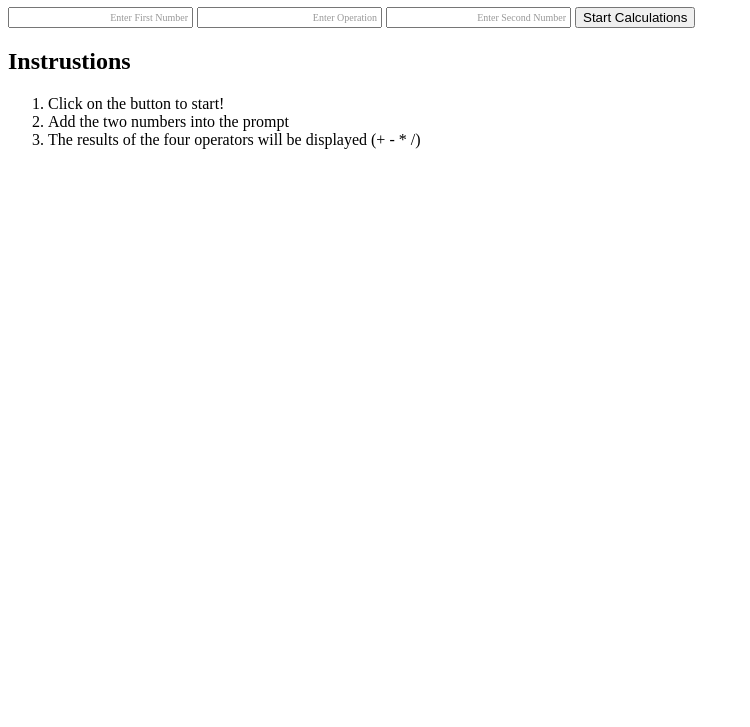
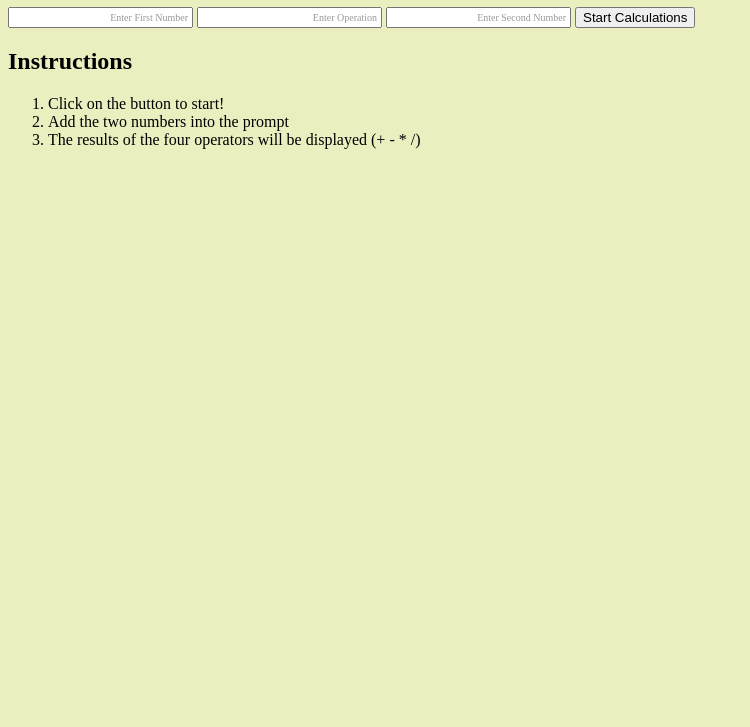
Before and after one commit to dschwark1111/103-1, a plain HTML site: page Calculator/index.html in a window 1280 px wide. Shown: the part 73-800 px from the top of the page, without its empty margins (0-750 px from the left). Drawn offline with Linux system fonts and the light colour scheme.

Commit message:
updates to css

```diff
--- a/Calculator/calculatorstyle.css
+++ b/Calculator/calculatorstyle.css
@@ -1,9 +1,6 @@
-.container{
-    display: flex;
-    flex-direction: column;
-    width: 14%;
+body{
+    background-color: #ebefc0;
 }
-
 .number1{
     position: relative;
     display: inline-block;
--- a/Calculator/index.html
+++ b/Calculator/index.html
@@ -24,7 +24,7 @@
         <button onclick="calculate();">Start Calculations</button>
     </header>
     <main>
-        <h2>Instrustions</h2>
+        <h2>Instructions</h2>
         <ol>
             <li>Click on the button to start!</li>
             <li> Add the two numbers into the prompt</li>
```
